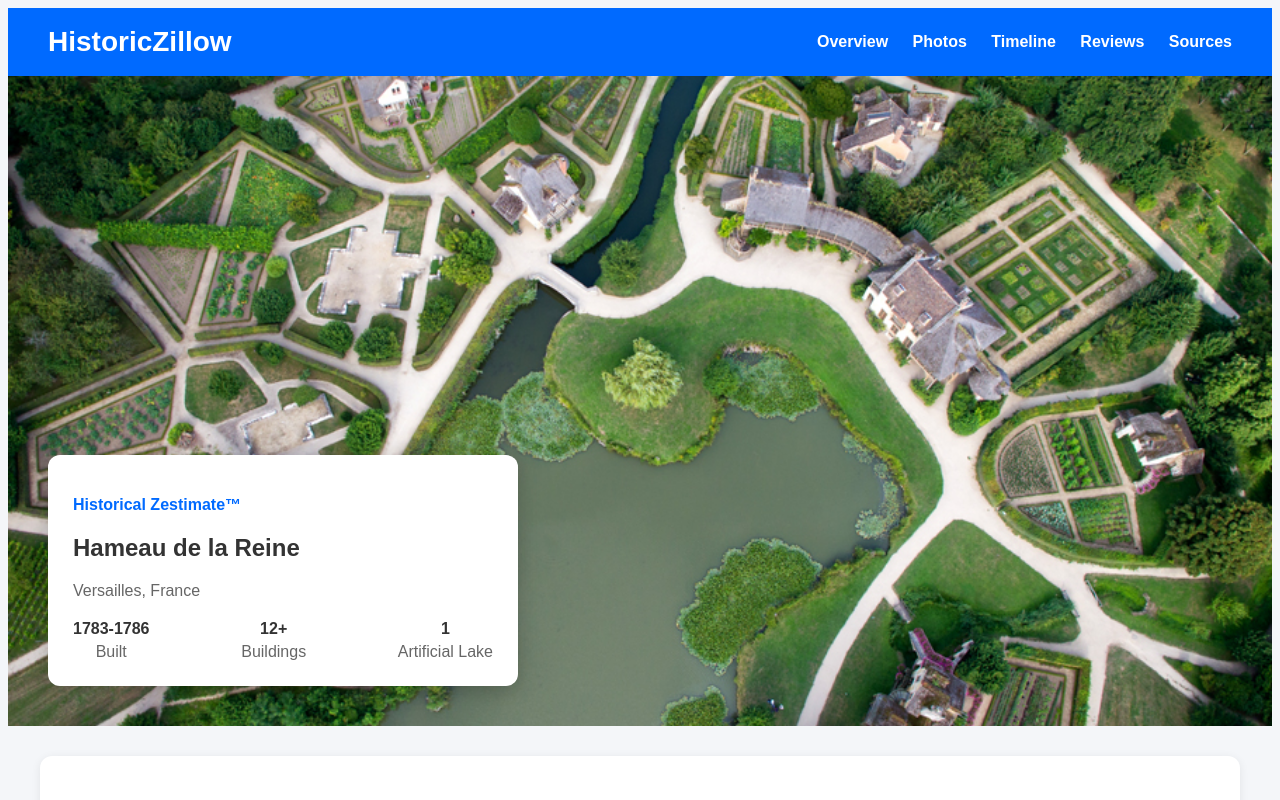
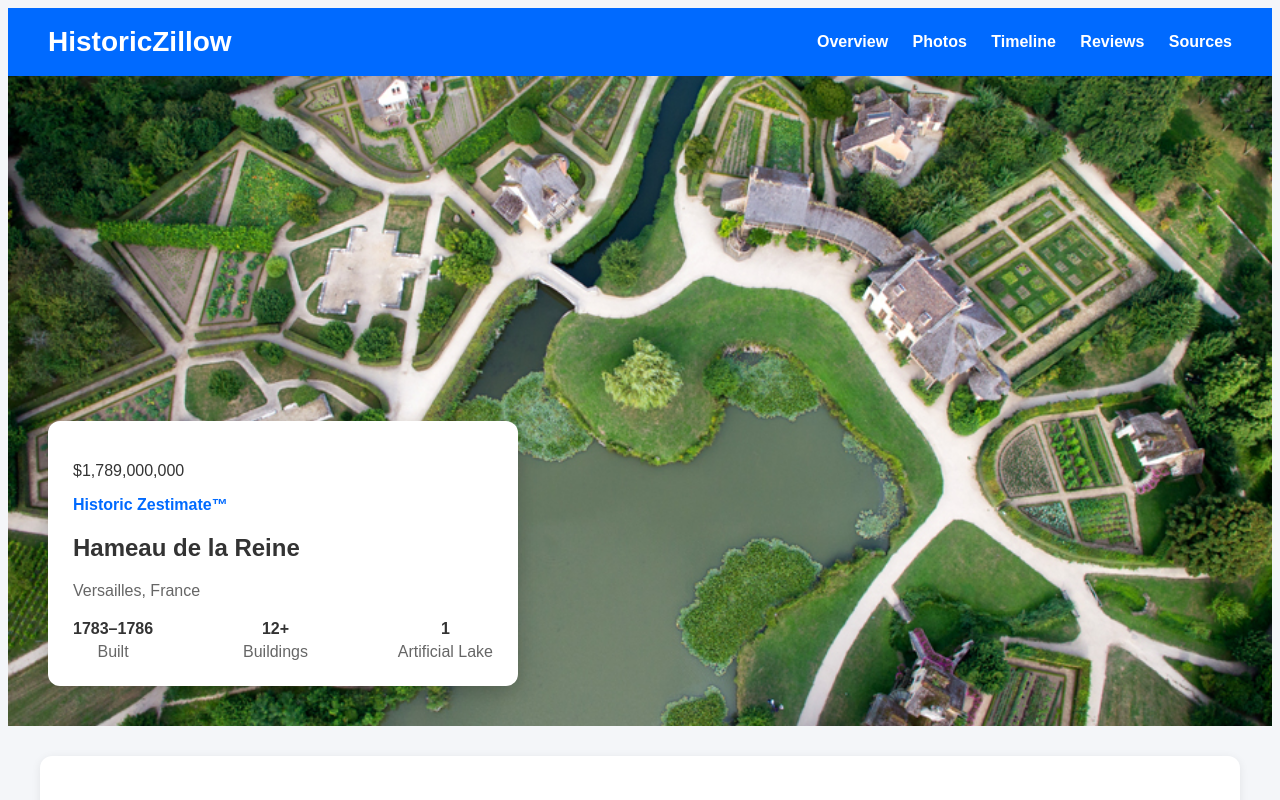
Before and after one commit to HealerGoose/The-Queen-s-Hamlet-HistoricalZillow, a plain HTML site: page index.html in a window 1280 px wide. Shown: the top 800 px of the page. Drawn offline with Linux system fonts and the light colour scheme.

Commit message:
Update index.html

```diff
--- a/index.html
+++ b/index.html
@@ -25,13 +25,20 @@
     <img src="./hamlet-main.jpg" alt="Hameau de la Reine">
 
     <div class="listing-card">
-        <p class="zestimate">Historical Zestimate™</p>
+
+    <p class="price">$1,789,000,000</p>
+    <p class="zestimate">Historic Zestimate™</p>
+
     <h1>Hameau de la Reine</h1>
-        <p class="location">Versailles, France</p>
+
+    <p class="location">
+        Versailles, France
+    </p>
 
     <div class="stats">
+
         <div>
-                <strong>1783-1786</strong>
+            <strong>1783–1786</strong>
             <span>Built</span>
         </div>
 
@@ -44,7 +51,9 @@
             <strong>1</strong>
             <span>Artificial Lake</span>
         </div>
+
     </div>
+
 </div>
 </section>
 
```
Lines whose indentation alone changed are shown as unchanged.
